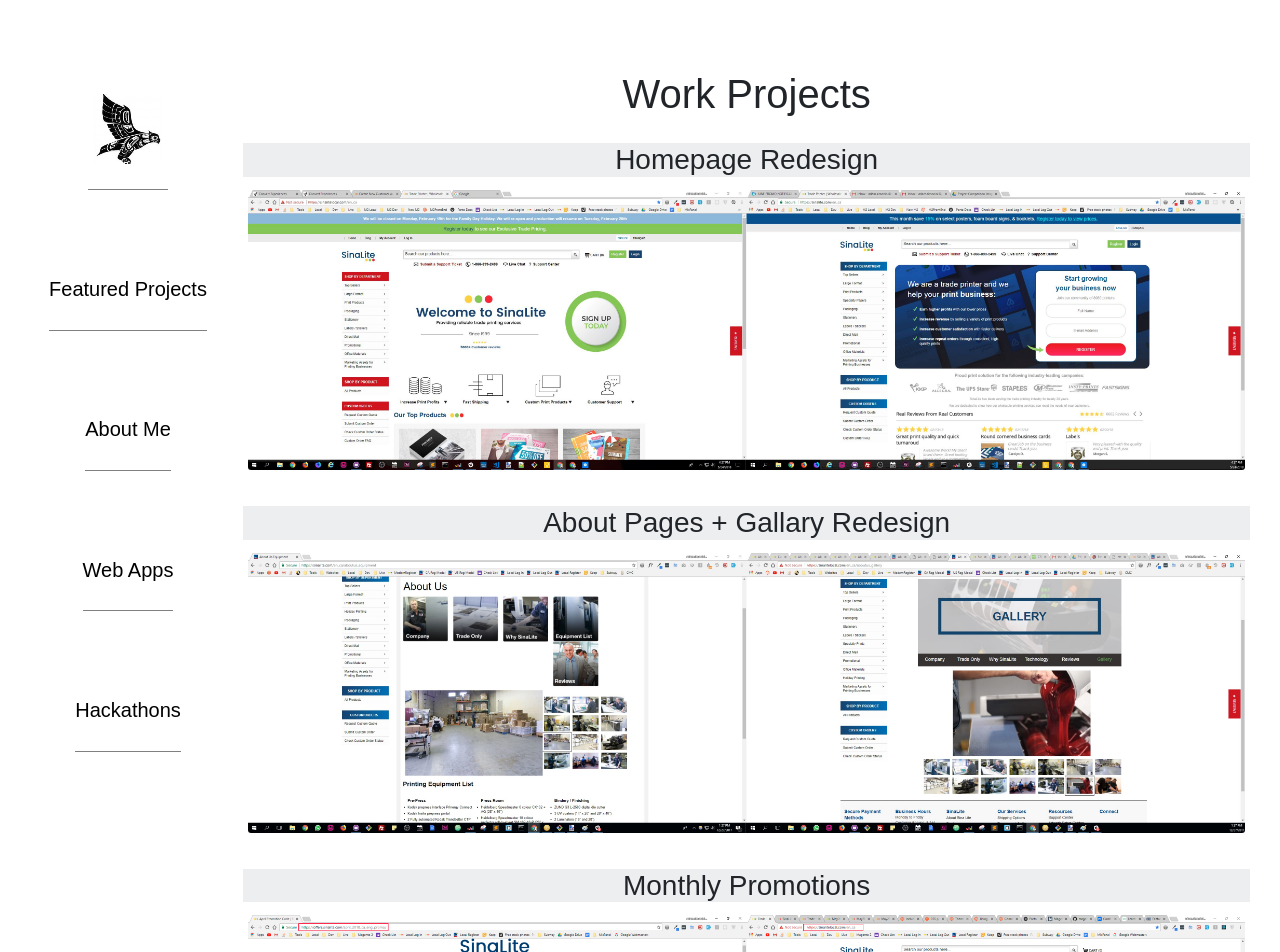
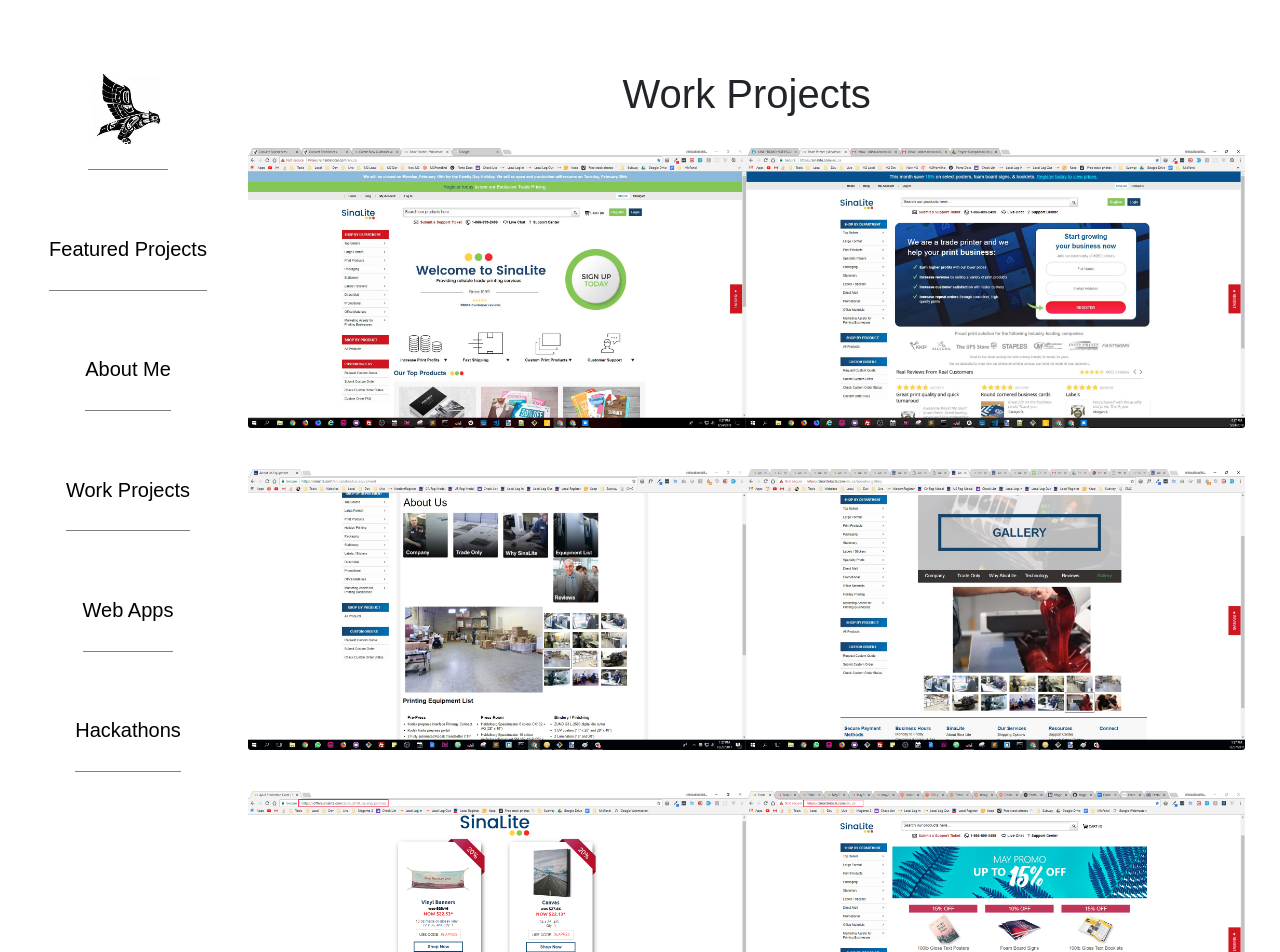
Before and after one commit to adamsimonini/soil, a React (Create React App) app: page /Work in a window 1280 px wide. Shown: the top 952 px of the page. Built offline with nearby package versions, Linux system fonts and the light colour scheme.

Commit message:
Work changes

```diff
--- a/src/Navigation/LeftNav.js
+++ b/src/Navigation/LeftNav.js
@@ -38,9 +38,9 @@
             <NavItem>
               <Link to="/">About Me</Link>
             </NavItem>
-            {/* <NavItem>
+            <NavItem>
               <Link to="/Work">Work Projects</Link>
-            </NavItem> */}
+            </NavItem>
             <NavItem>
               <Link to="/WebApps">Web Apps</Link>
             </NavItem>
--- a/src/Work/Work.css
+++ b/src/Work/Work.css
@@ -3,7 +3,6 @@
 }
 
 .work-title{
-    background-color: #eceeef;
 }
 
 /* IMAGE OVERLAY */
--- a/src/Work/Work.js
+++ b/src/Work/Work.js
@@ -10,10 +10,11 @@
         <h1 style={{marginBottom: 25}}>Work Projects</h1>
         <Row>
          <Col xs="12" className="">
-          <h3 className="work-title">Homepage Redesign</h3>
           <div class="bg">
             <img className="work-image" src={require('../images/work/homepage.jpg')} />
             <div className="overlay">
+              <h3 className="work-title">Homepage Redesign</h3>
+              <br />
               <span>Increased registrations by over 100% ✓</span>
               <br />
               <span>Replaced icon art with logos of major companies we do business with, thereby increasing trust and brand value ✓</span>
@@ -23,10 +24,11 @@
         </Row>
         <Row>
          <Col xs="12" className="">
-          <h3 className="work-title">About Pages + Gallary Redesign</h3>
           <div class="bg">
           <img className="work-image" src={require('../images/work/gallery.jpg')} />
             <div className="overlay">
+              <h3 className="work-title">About Pages + Gallary Redesign</h3>
+              <br />
               <span>Fixed broken HTML & CSS ✓</span>
               <br />
               <span>Implemented true responsive design ✓</span>
@@ -36,12 +38,14 @@
         </Row>
         <Row>
          <Col xs="12" className="">
-          <h3 className="work-title">Monthly Promotions</h3>
           <div class="bg">
             <img className="work-image" src={require('../images/work/promos.png')} />
             <div class="overlay">
-              <p>Integrated the monthly promotions directly into the homepage ✓</p>
-              <p>Created pseudo MVC design, in order to make swapping promotions quick & easy ✓</p>
+              <h3 className="work-title">Monthly Promotions</h3>
+              <br />
+              <span>Integrated the monthly promotions directly into the homepage ✓</span>
+              <br />
+              <span>Created pseudo MVC design, in order to make swapping promotions quick & easy ✓</span>
             </div>
           </div>
          </Col>
```
